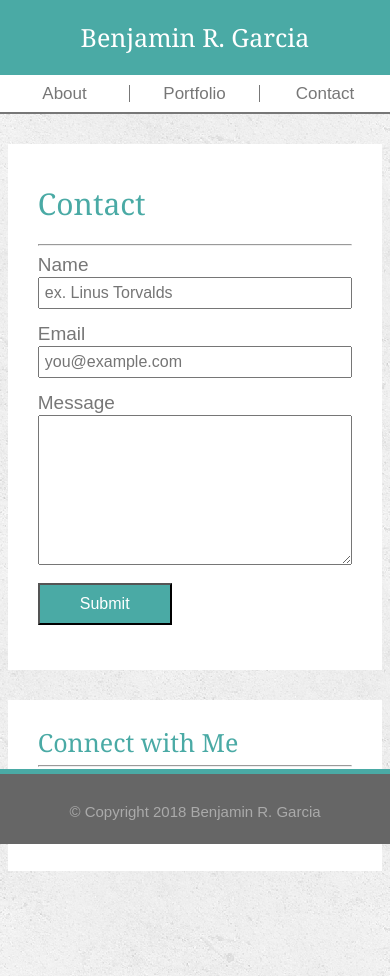
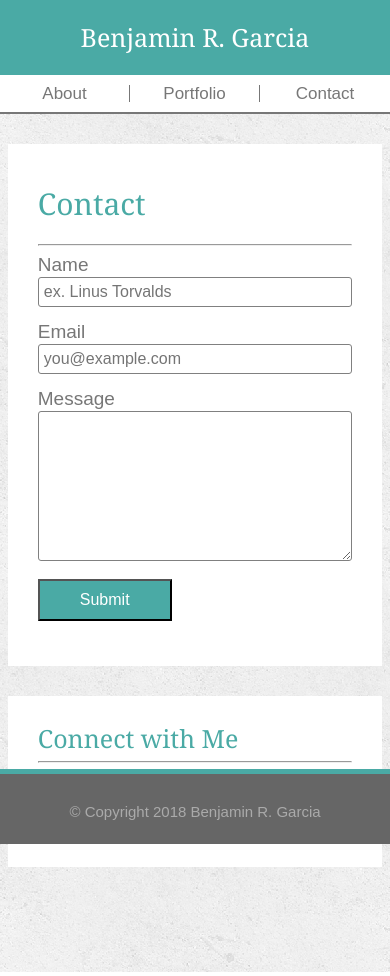
Before and after one commit to BenRGarcia/Responsive-Portfolio, a plain HTML site: page contact.html in a window 390 px wide. Drawn offline with Linux system fonts and the light colour scheme.

Commit message:
Refine contact form media query sizing

```diff
--- a/assets/css/style.css
+++ b/assets/css/style.css
@@ -180,6 +180,8 @@ nav ul li {
   font-size: 16px;
   font-weight: lighter;
   padding: 5px;
+  border: 1px solid grey;
+  border-radius: 3px;
 }
 
 #message {
@@ -188,6 +190,8 @@ nav ul li {
   min-height: 150px;
   max-height: 450px;
   margin-top: 3px;
+  border: 1px solid grey;
+  border-radius: 3px;
 }
 
 #submit-button {
@@ -291,6 +295,11 @@ footer {
 
   .portfolio-img {
     width: 100%;
+  }
+
+  #message {
+    max-width: 150px;
+    max-height: 250px;
   }
 }
 
```
